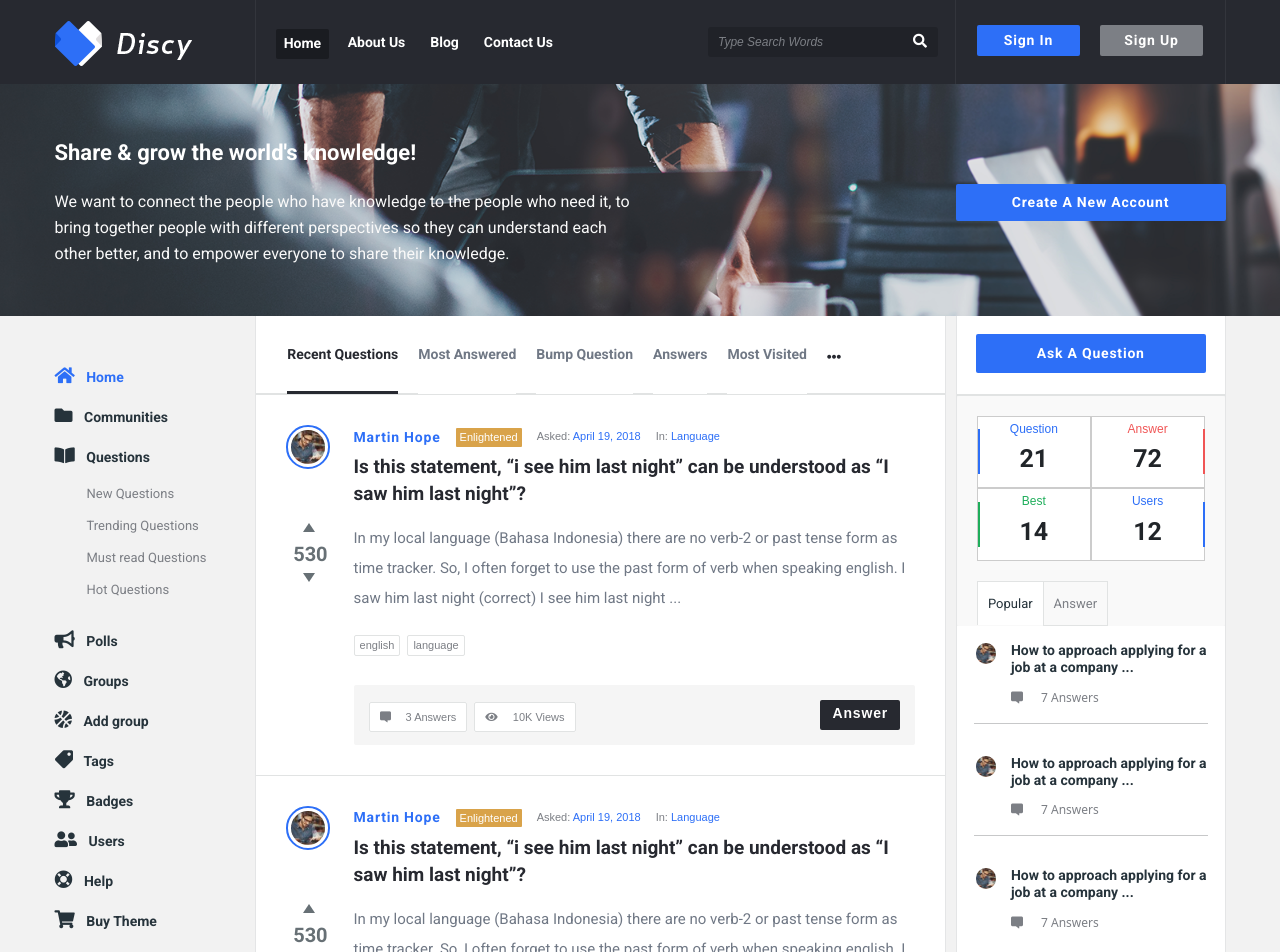
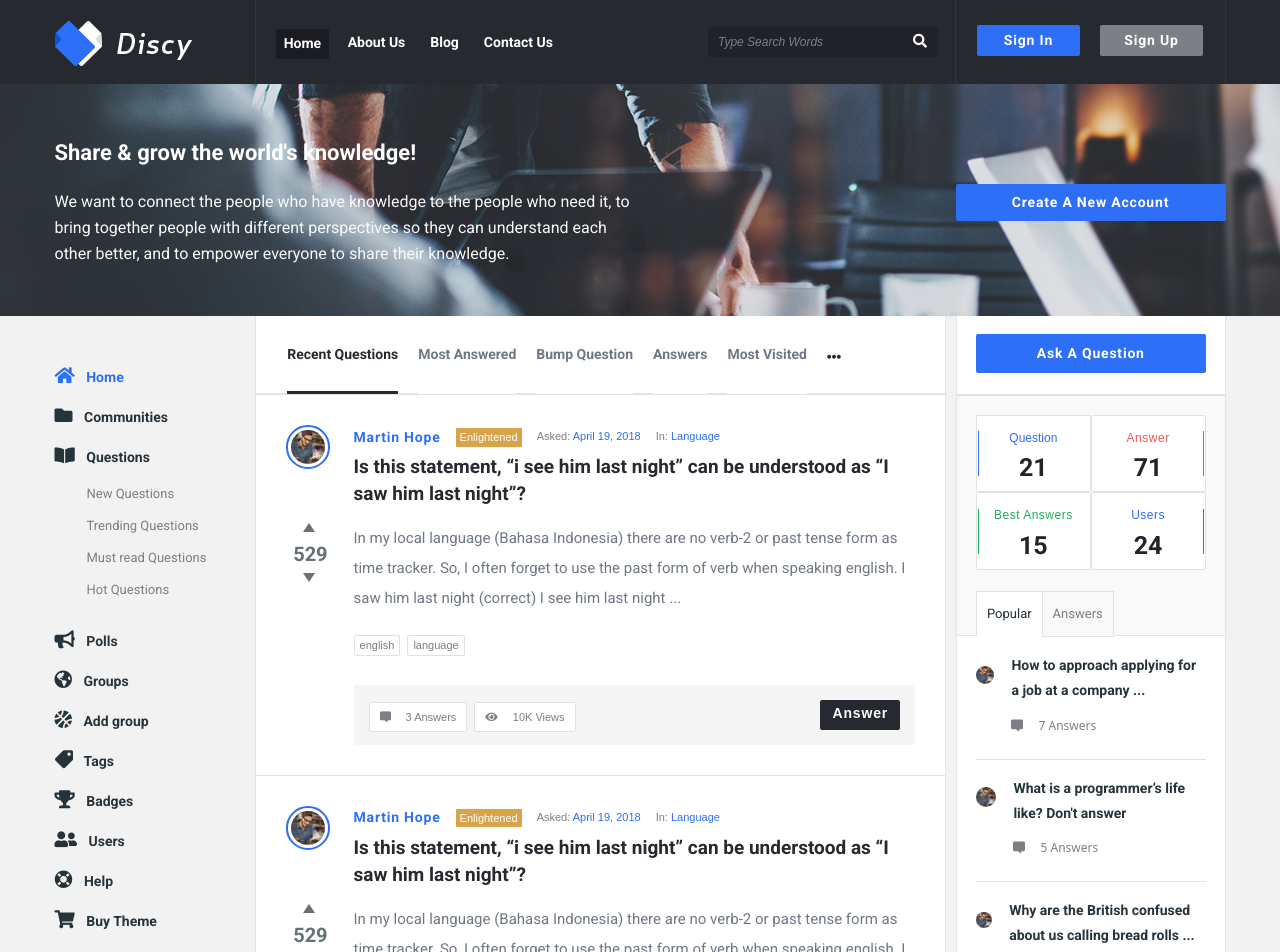
Before and after one commit to ahmadEssam77/Discy, a Vue app: page / in a window 1280 px wide. Shown: the top 952 px of the page. Built offline with nearby package versions, Linux system fonts and the light colour scheme.

Commit message:
Question widget righ side

```diff
--- a/src/components/Question.vue
+++ b/src/components/Question.vue
@@ -35,7 +35,7 @@
         </div>
         <div class="vote position-relative">
           <div class="arrow-up" @click="addCounter()"></div>
-          <div class="vote-counter">{{count}}</div>
+          <div class="vote-counter">{{ count }}</div>
           <div class="arrow-down" @click="decreaseCounter()"></div>
           <!-- <div>
             <span @click="addCounter"><i class="fas fa-sort-up"></i></span>
@@ -99,7 +99,7 @@ export default {
   name: "Question",
   data() {
     return {
-      count: 530,
+      count: 529,
     };
   },
   methods: {
--- a/src/components/Questionsinsights.vue
+++ b/src/components/Questionsinsights.vue
@@ -7,78 +7,55 @@
       </div>
       <div class="answers position-relative">
         <h6>Answer</h6>
-        <h3>72</h3>
+        <h3>71</h3>
       </div>
       <div class="best-answers position-relative">
-        <h6>Best</h6>
-        <h3>14</h3>
+        <h6>Best Answers</h6>
+        <h3>15</h3>
       </div>
       <div class="users position-relative">
         <h6>Users</h6>
-        <h3>12</h3>
+        <h3>24</h3>
       </div>
       <section class="buttons">
         <button class="popular-btn">Popular</button>
-        <button class="answer-btn">Answer</button>
+        <button class="answer-btn">Answers</button>
       </section>
     </div>
   </div>
 
   <section class="test">
-    <div class="row p-2 pt-3">
-      <div class="col-md-2 p-3">
-        <div
-          class="d-flex align-items-center justify-content-center adjust-img"
-        >
+    <div class="test-parent test-parent-separator">
+      <div class="for-img">
         <img src="../assets/images/userImg.jpg" alt="" />
       </div>
-      </div>
-      <div class="col-md-10">
-        <div>
-          <h4>How to approach applying for a job at a company ...</h4>
+      <div class="for-question">
+        <h3>How to approach applying for a job at a company ...</h3>
         <span
-            ><i class="fas fa-comment-alt fa-flip-horizontal"></i> 7
-            Answers</span
+          ><i class="fas fa-comment-alt fa-flip-horizontal"></i> 7 Answers</span
         >
       </div>
     </div>
-      <hr />
-    </div>
-    <div class="row p-2">
-      <div class="col-md-2 p-3">
-        <div
-          class="d-flex align-items-center justify-content-center adjust-img"
-        >
+    <div class="test-parent test-parent-separator">
+      <div class="for-img">
         <img src="../assets/images/userImg.jpg" alt="" />
       </div>
-      </div>
-      <div class="col-md-10">
-        <div>
-          <h4>How to approach applying for a job at a company ...</h4>
+      <div class="for-question">
+        <h3>What is a programmer’s life like? Don't answer</h3>
         <span
-            ><i class="fas fa-comment-alt fa-flip-horizontal"></i> 7
-            Answers</span
+          ><i class="fas fa-comment-alt fa-flip-horizontal"></i> 5 Answers</span
         >
       </div>
     </div>
-      <hr />
-    </div>
-    <div class="row p-2 last">
-      <div class="col-md-2 p-3">
-        <div
-          class="d-flex align-items-center justify-content-center adjust-img"
-        >
+    <div class="test-parent">
+      <div class="for-img">
         <img src="../assets/images/userImg.jpg" alt="" />
       </div>
-      </div>
-      <div class="col-md-10">
-        <div>
-          <h4>How to approach applying for a job at a company ...</h4>
+      <div class="for-question">
+        <h3>Why are the British confused about us calling bread rolls ...</h3>
         <span
-            ><i class="fas fa-comment-alt fa-flip-horizontal"></i> 7
-            Answers</span
+          ><i class="fas fa-comment-alt fa-flip-horizontal"></i> 5 Answers</span
         >
-        </div>
       </div>
     </div>
   </section>
@@ -95,20 +72,20 @@ export default {
 .parent {
   display: flex;
   align-items: center;
-  /* justify-content: center; */
   flex-wrap: wrap;
-  padding: 20px 20px 0px 20px;
+  padding: 19px 19px 0px 19px;
   background-color: var(--questions-bg-widget);
   border-radius: 2px;
-  /* border-bottom: 2px solid var(--bottom-separator-color); */
+  border-bottom: 1px solid var(--separator-color);
 }
 
 .parent div {
   width: 50%;
   background-color: #fff;
-  padding: 5px 0 5px 0;
+  padding: 15px 0 0px 0;
   text-align: center;
-  border: 1px solid #ccc;
+  border: 1px solid var(--separator-color);
+  border-radius: 2px;
 }
 
 .questions h6 {
@@ -121,62 +98,59 @@ export default {
 .questions::before {
   content: "";
   position: absolute;
-  width: 2px;
+  width: 1.5px;
   height: 45px;
   background-color: var(--main-blue-bg-text-color);
-  left: 0px;
-  top: 12.5px;
+  left: 1px;
+  top: 15.5px;
 }
 
-.answers h6 {
+.answers h6,
+.best-answers h6,
+.users h6 {
   color: var(--widget-red-color);
   font-size: 12px;
   font-family: var(--arial-font-family);
   font-weight: 400 !important;
+  letter-spacing: 0.5px;
 }
 
 .answers::after {
   content: "";
   position: absolute;
-  width: 2px;
+  width: 1px;
   height: 45px;
   background-color: var(--widget-red-color);
-  right: -1px;
-  top: 12.5px;
+  right: 1px;
+  top: 15.5px;
 }
 
 .best-answers h6 {
   color: var(--widget-green-color);
-  font-size: 12px;
-  font-family: var(--arial-font-family);
-  font-weight: 400 !important;
 }
 
 .best-answers::before {
   content: "";
   position: absolute;
-  width: 2px;
+  width: 1.5px;
   height: 45px;
   background-color: var(--widget-green-color);
-  left: 0px;
-  top: 12.5px;
+  left: 1px;
+  top: 15.5px;
 }
 
 .users h6 {
   color: var(--main-blue-bg-text-color);
-  font-size: 12px;
-  font-family: var(--arial-font-family);
-  font-weight: 400 !important;
 }
 
 .users::after {
   content: "";
   position: absolute;
-  width: 2px;
+  width: 1px;
   height: 45px;
   background-color: var(--main-blue-bg-text-color);
-  right: -1px;
-  top: 12.5px;
+  right: 1px;
+  top: 15.5px;
 }
 
 h3 {
@@ -190,6 +164,8 @@ h3 {
 /* Section buttons */
 .buttons {
   padding-top: 20px;
+  position: relative;
+  top: 1.5px;
 }
 
 .buttons button {
@@ -201,7 +177,6 @@ h3 {
   border: 1px solid var(--separator-color);
   padding: 12px 10px;
   color: var(--btn-bg-gray);
-  /* border-bottom: none;  */
 }
 
 .popular-btn {
@@ -215,49 +190,60 @@ h3 {
   color: var(--main-blue-bg-text-color);
 }
 
-hr {
-  width: 85%;
-  margin: auto;
-  margin-top: 15px;
-  margin-bottom: 15px;
-}
-
 /* Test Section */
 .test {
   background-color: var(--white-text);
-  border-bottom: 2px solid var(--bottom-separator-color);
+  /* border-bottom: 2px solid var(--bottom-separator-color); */
 }
 
-.last {
-  margin-bottom: 20px;
+.test-parent {
+  display: flex;
 }
 
-section img {
-  border-radius: 50%;
-  width: 150%;
+.test-parent-separator {
+    position: relative;
 }
 
-section h4 {
+.test-parent-separator::after {
+  content: "";
+  position: absolute;
+  width: 86%;
+  height: 0.5px;
+  top: 100%;
+  left: 7%;
+  background-color: var(--bottom-separator-color);
+}
+
+.for-img {
+  padding: 25px 17px 10px 19px;
+  width: 25%;
+}
+
+.for-img img {
+  border-radius: 50%;
+  width: 100%;
+}
+
+.for-question {
+  padding-bottom: 23px;
+  padding-right: 20px;
+}
+
+.for-question h3 {
   font-size: 14px;
   font-weight: 700;
   font-family: var(--roboto-font-family);
   color: var(--ancor-color);
+  padding: 17px 1px 0 0;
+  line-height: 1.8;
 }
 
-section span {
+.for-question span {
   font-size: 12px;
   color: var(--paragraph-color);
 }
 
-section span i {
-  padding-left: 15px;
-}
-
-.adjust-img {
-  margin-top: -15px;
-}
-
-.adjust-img img {
-  margin-left: 20px;
+.for-question i {
+  padding-left: 12px;
 }
 </style>
--- a/src/components/Rightside.vue
+++ b/src/components/Rightside.vue
@@ -3,21 +3,21 @@
     <button class="">Ask A Question</button>
   </div>
   <Questionsinsights />
-  <Topmembers />
-  <Trendingtags />
+  <!-- <Topmembers /> -->
+  <!-- <Trendingtags /> -->
 </template>
 
 <script>
 import Questionsinsights from "./Questionsinsights.vue";
-import Topmembers from "./Topmembers.vue";
-import Trendingtags from "./Trendingtags.vue";
+// import Topmembers from "./Topmembers.vue";
+// import Trendingtags from "./Trendingtags.vue";
 
 export default {
   name: "Rightside",
   components: {
     Questionsinsights,
-    Topmembers,
-    Trendingtags,
+    // Topmembers,
+    // Trendingtags,
   },
 };
 </script>
```
Lines whose indentation alone changed are shown as unchanged.
